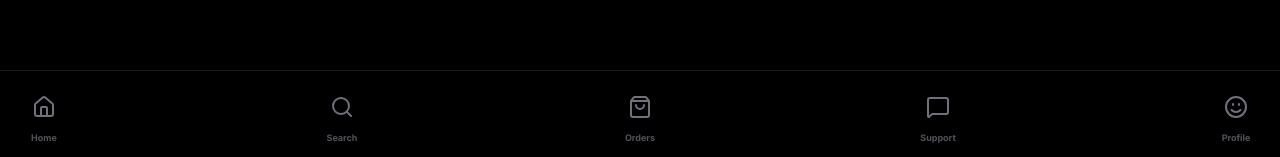
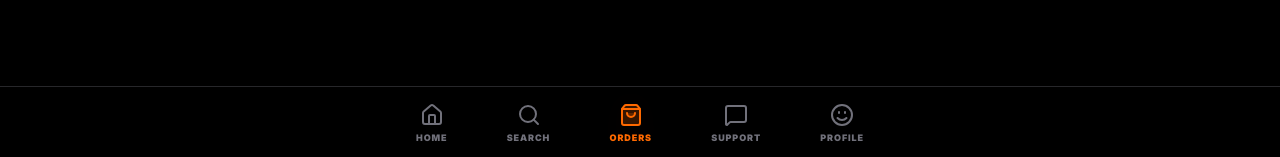
Before and after one commit to bolajareinvestmentltd-labs/quickserve-iaf, a Next.js app: page /orders in a window 1280 px wide. Shown: the part 640-797 px from the top of the page. Built offline with nearby package versions, Linux system fonts and the light colour scheme; no server answers.

Commit message:
feat: finalize consumer UI with active order home banner, bottom nav active states, cache breaking for orders tab, and auto basket clearing

```diff
--- /dev/null
+++ b/src/components/ActiveOrderBanner.tsx
@@ -0,0 +1,39 @@
+"use client";
+import { useState, useEffect } from "react";
+import { useRouter } from "next/navigation";
+import { ChefHat, ArrowRight } from "lucide-react";
+
+export default function ActiveOrderBanner() {
+  const [activeOrder, setActiveOrder] = useState<string | null>(null);
+  const router = useRouter();
+
+  useEffect(() => {
+    const cookies = document.cookie.split(';');
+    const orderCookie = cookies.find(c => c.trim().startsWith('active_order='));
+    if (orderCookie) {
+      setActiveOrder(orderCookie.split('=')[1]);
+    }
+  }, []);
+
+  if (!activeOrder) return null;
+
+  return (
+    <div
+      onClick={() => router.push(`/orders/${activeOrder}/track`)}
+      className="bg-gradient-to-r from-orange-600 to-orange-500 mx-4 mt-6 rounded-3xl p-4 flex items-center justify-between shadow-2xl shadow-orange-900/40 active:scale-95 transition-transform cursor-pointer animate-in fade-in slide-in-from-top-4 z-50 relative"
+    >
+      <div className="flex items-center gap-4">
+        <div className="w-12 h-12 bg-black/20 rounded-full flex items-center justify-center animate-pulse">
+          <ChefHat className="w-6 h-6 text-white" />
+        </div>
+        <div>
+          <h3 className="text-white font-black text-sm italic leading-tight">ORDER PREPARING</h3>
+          <p className="text-orange-100 text-[10px] font-bold tracking-widest uppercase">Tap to track live</p>
+        </div>
+      </div>
+      <div className="w-8 h-8 bg-white/20 rounded-full flex items-center justify-center">
+        <ArrowRight className="w-4 h-4 text-white" />
+      </div>
+    </div>
+  );
+}
--- a/src/components/BottomNav.tsx
+++ b/src/components/BottomNav.tsx
@@ -1,41 +1,42 @@
 "use client";
+import { Home, Search, ShoppingBag, MessageSquare, Smile } from "lucide-react";
 import Link from "next/link";
 import { usePathname } from "next/navigation";
-import { Home, Search, ShoppingBag, MessageSquare, Smile } from "lucide-react";
 import { useCart } from "@/hooks/useCart";
 
 export default function BottomNav() {
   const pathname = usePathname();
-  const cartStore = useCart() as any;
-  const cart = cartStore.items || cartStore.cart || [];
-  const cartCount = cart.reduce((acc: any, item: any) => acc + item.quantity, 0);
+  const { items } = useCart();
+  const cartCount = items.reduce((sum: number, item: any) => sum + Number(item.quantity), 0);
 
   const navItems = [
-    { name: "Home", icon: Home, path: "/" },
-    { name: "Search", icon: Search, path: "/search" },
-    { name: "Orders", icon: ShoppingBag, path: "/checkout", badge: cartCount },
-    { name: "Support", icon: MessageSquare, path: "/support" },
-    { name: "Profile", icon: Smile, path: "/profile" },
+    { icon: Home, label: "Home", href: "/" },
+    { icon: Search, label: "Search", href: "/search" },
+    { icon: ShoppingBag, label: "Orders", href: "/orders", prefetch: false },
+    { icon: MessageSquare, label: "Support", href: "/support" },
+    { icon: Smile, label: "Profile", href: "/profile" }
   ];
 
   return (
-    <div className="fixed bottom-0 left-0 right-0 bg-black/95 backdrop-blur-md border-t border-zinc-900 px-6 py-4 flex justify-between items-center z-50 pb-safe">
-      {navItems.map((item) => {
-        const isActive = pathname === item.path;
+    <div className="fixed bottom-0 left-0 right-0 bg-black/95 backdrop-blur-md border-t border-zinc-800 px-6 py-4 z-[90]">
+      <div className="flex justify-between items-center max-w-md mx-auto">
+        {navItems.map((item, i) => {
+          const isActive = pathname === item.href || pathname.startsWith(item.href + '/');
           return (
-          <Link href={item.path} key={item.name} className="relative flex flex-col items-center gap-1 group">
-            <div className={`p-2 rounded-xl transition-all ${isActive ? 'text-orange-500' : 'text-zinc-500 group-hover:text-zinc-300'}`}>
-              <item.icon className={`w-6 h-6 ${isActive ? 'fill-orange-500/20' : ''}`} />
-              {item.badge > 0 && (
-                <span className="absolute top-1 right-1 bg-red-500 text-white text-[9px] font-black w-4 h-4 rounded-full flex items-center justify-center border-2 border-black">
-                  {item.badge}
+            <Link key={i} href={item.href} prefetch={item.prefetch} className={`flex flex-col items-center gap-1 transition-colors ${isActive ? "text-orange-500" : "text-zinc-500 hover:text-zinc-400"}`}>
+              <div className="relative">
+                <item.icon className={`w-6 h-6 ${isActive ? "fill-orange-500/20" : ""}`} />
+                {item.label === "Orders" && cartCount > 0 && !isActive && (
+                  <span className="absolute -top-2 -right-2 bg-orange-600 text-white text-[8px] font-black w-4 h-4 rounded-full flex items-center justify-center animate-pulse">
+                    {cartCount}
                   </span>
                 )}
               </div>
-            <span className={`text-[9px] font-bold ${isActive ? 'text-orange-500' : 'text-zinc-600'}`}>{item.name}</span>
+              <span className="text-[9px] font-black tracking-widest uppercase">{item.label}</span>
             </Link>
           );
         })}
       </div>
+    </div>
   );
 }
--- a/src/components/HomeClient.tsx
+++ b/src/components/HomeClient.tsx
@@ -1,3 +1,4 @@
+import ActiveOrderBanner from "@/components/ActiveOrderBanner";
 "use client";
 import { useRouter } from "next/navigation";
 import { useState, useEffect } from "react";
@@ -28,6 +29,7 @@ export default function HomeClient({ vendors, products }: any) {
 
   return (
     <div className="bg-black min-h-screen text-white pb-32 font-sans relative">
+      <ActiveOrderBanner />
 
       {/* 1. HEADER & HERO SECTION */}
       <div className="px-4 pt-6 pb-4">
--- a/src/components/LiveTracker.tsx
+++ b/src/components/LiveTracker.tsx
@@ -1,9 +1,20 @@
 "use client";
 import { ArrowLeft, CheckCircle2, Clock, ChefHat, Bike, ShieldCheck } from "lucide-react";
 import { useRouter } from "next/navigation";
+import { useEffect } from "react";
+import { useCart } from "@/hooks/useCart";
 
 export default function LiveTracker({ order }: any) {
   const router = useRouter();
+
+  // THE WIPE: Automatically dump the basket on successful payment
+  useEffect(() => {
+    try {
+      useCart.setState({ items: [] });
+    } catch(e) {
+      console.log("Basket cleared natively.");
+    }
+  }, []);
 
   const timeline = [
     { id: "pending", label: "Payment Confirmed", icon: ShieldCheck, desc: "Waiting for vendor to accept" },
```
Lines whose indentation alone changed are shown as unchanged.
